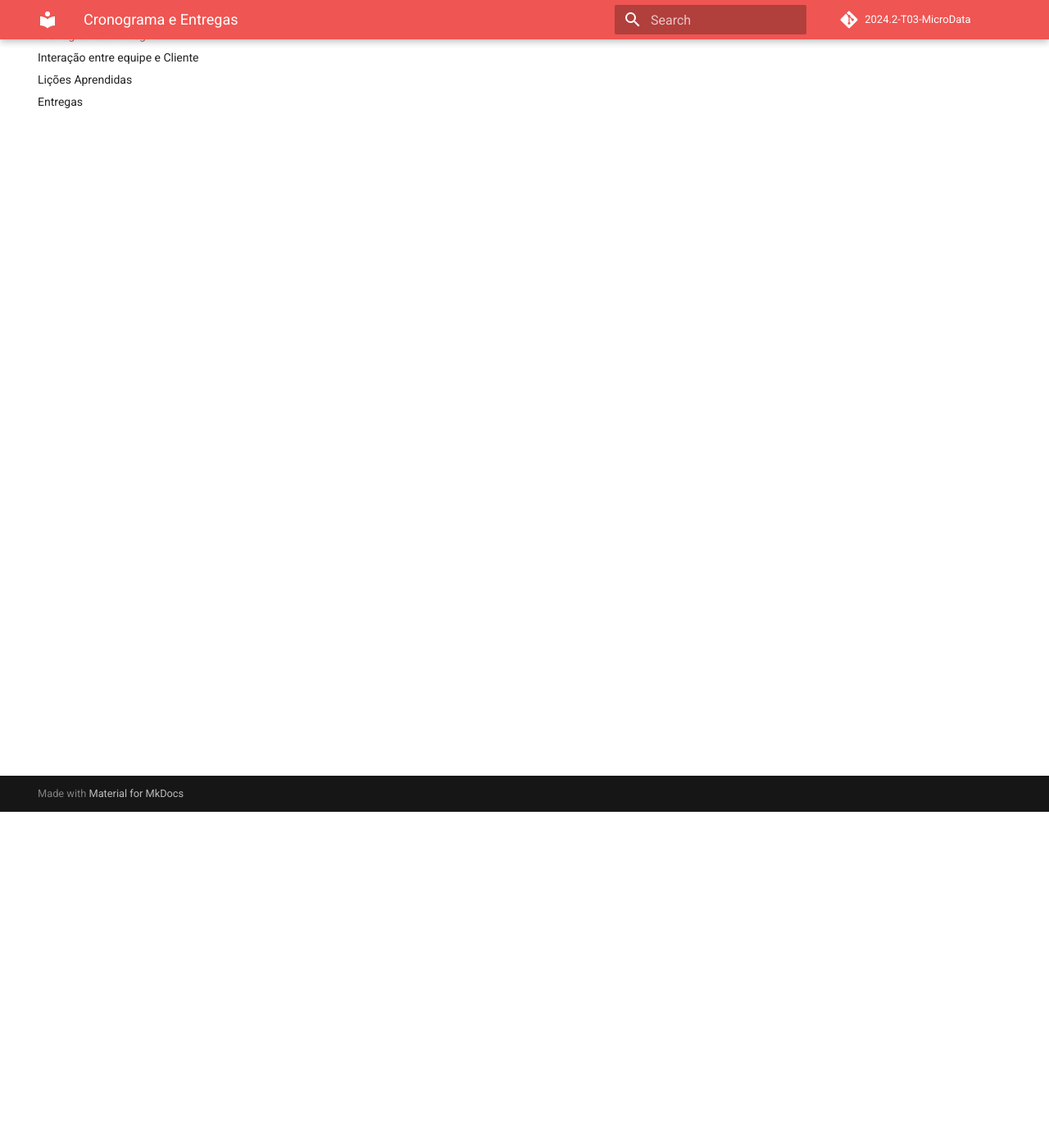
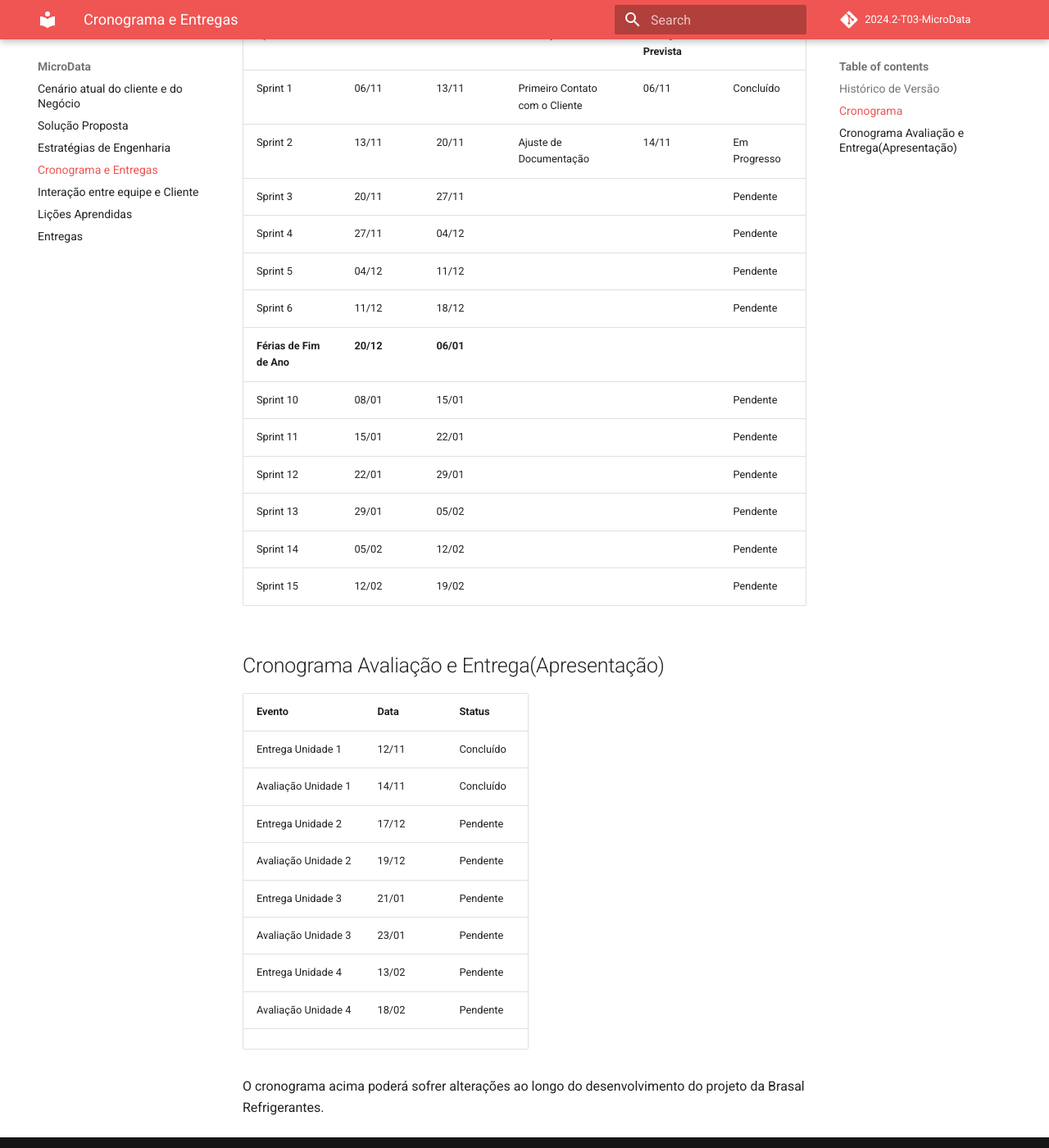
Before and after one commit to storch7/2024.2-T03-MicroData, an MkDocs documentation site: the page built from docs/cronograma_entregas/cronograma.md, in a window 1280 px wide and 1400 px high, scrolled down 410 px. Shown: the whole window at 82% size. Built offline with MkDocs 1.6.1 and Material for MkDocs 9.7.7, drawn with Linux system fonts in a browser that asks for light colours; comment, search, counter and statistics services are not loaded; some of the changed text lies outside the part shown.

Commit message:
Cronograma e Entregas

```diff
--- a/docs/cronograma_entregas/cronograma.md
+++ b/docs/cronograma_entregas/cronograma.md
@@ -1,6 +1,47 @@
-# Cronograma e entregas
+# Cronograma e Entregas
 
 ##  Histórico de Versão
 
 | **Data** | **Versão** | **Descrição** | **Autor** |
-| :------: | :--------: | :----------:  | :-------: |
+| :--------: | :--------: | :--------:  | :--------: |
+|      15/11/2024      |      1.0      |      Criação do Cronograma       |     Rafael Matuda    |
+
+
+## Cronograma
+
+| Sprints              | Início          | Fim            | Descrição                          | Entrega Prevista              | Status        |
+|----------------------|-----------------|----------------|------------------------------------|-------------------------|---------------|
+| Sprint 1             | 06/11           | 13/11         | Primeiro Contato com o Cliente     | 06/11                   | Concluído     |
+| Sprint 2             | 13/11           | 20/11         | Ajuste de Documentação             | 14/11                   | Em Progresso  |
+| Sprint 3             | 20/11           | 27/11         |                                    |                         | Pendente      |
+| Sprint 4             | 27/11           | 04/12         |                                    |                         | Pendente      |
+| Sprint 5             | 04/12           | 11/12         |                                    |                         | Pendente      |
+| Sprint 6             | 11/12           | 18/12         |                                    |                         | Pendente      |
+| **Férias de Fim de Ano** | **20/12**        | **06/01**|
+| Sprint 10            | 08/01           | 15/01         |                                    |                         | Pendente      |
+| Sprint 11            | 15/01           | 22/01         |                                    |                         | Pendente      |
+| Sprint 12            | 22/01           | 29/01         |                                    |                         | Pendente      |
+| Sprint 13            | 29/01           | 05/02         |                                    |                         | Pendente      |
+| Sprint 14            | 05/02           | 12/02         |                                    |                         | Pendente      |
+| Sprint 15            | 12/02           | 19/02         |                                    |                         | Pendente      |
+
+
+
+
+
+
+## Cronograma Avaliação e Entrega(Apresentação)
+
+| Evento                | Data            | Status                                |
+|-----------------------|-----------------|---------------------------------------|
+|Entrega Unidade 1      | 12/11           |Concluído                              |
+|Avaliação Unidade 1    | 14/11           |Concluído                              |
+|Entrega Unidade 2      | 17/12           |Pendente                               |
+|Avaliação Unidade 2    | 19/12           |Pendente                               |
+|Entrega Unidade 3      | 21/01           |Pendente                               |
+|Avaliação Unidade 3    | 23/01           |Pendente                               |
+|Entrega Unidade 4      | 13/02           |Pendente                               |
+|Avaliação Unidade 4    | 18/02           |Pendente                               |
+|                       |                 |                                       |
+
+O cronograma acima poderá sofrer alterações ao longo do desenvolvimento do projeto da Brasal Refrigerantes.
```
